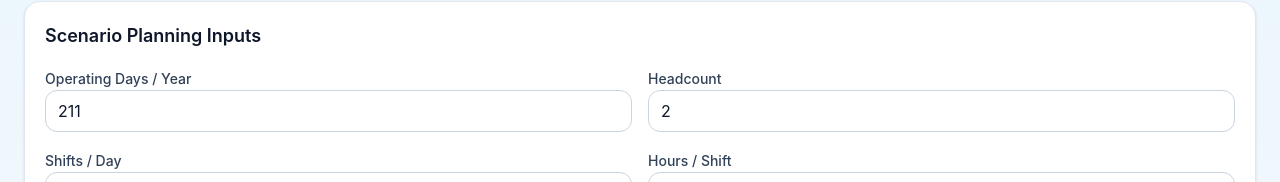
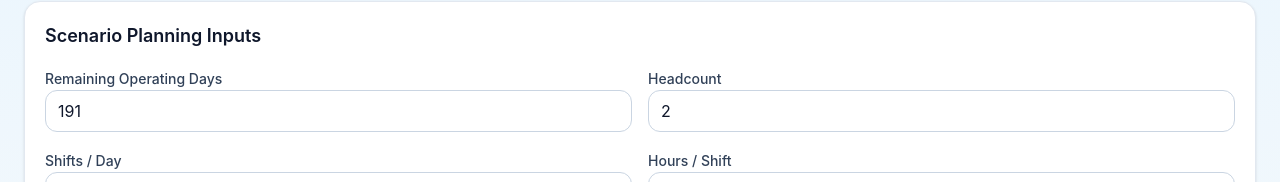
Before and after one commit to katops2/DynamaxTool, a React (Vite) app: page / in a window 1280 px wide. Shown: the part 719-901 px from the top of the page. Built offline with nearby package versions, Linux system fonts and the light colour scheme.

Commit message:
Expand projected downtime range to 5-60 percent

```diff
--- a/src/App.jsx
+++ b/src/App.jsx
@@ -162,7 +162,7 @@ export default function DynamaxProductionScenarioTool() {
   const [shiftsPerDay, setShiftsPerDay] = useState(2);
   const [hoursPerShift, setHoursPerShift] = useState(8);
   const [overtimeHoursPerWeek, setOvertimeHoursPerWeek] = useState("0");
-  const [operatingDaysPerYear, setOperatingDaysPerYear] = useState(211);
+  const [operatingDaysPerYear, setOperatingDaysPerYear] = useState(191);
   const [dailyGoalLF, setDailyGoalLF] = useState(10792);
   const [annualGoalLF, setAnnualGoalLF] = useState(2500000);
   const [lastYearLF, setLastYearLF] = useState(1594213);
@@ -294,7 +294,7 @@ export default function DynamaxProductionScenarioTool() {
 
             <Card title="Scenario Planning Inputs">
               <div className="grid grid-cols-1 gap-4 md:grid-cols-2">
-                <FormattedNumberInput label="Operating Days / Year" value={operatingDaysPerYear} onChange={setOperatingDaysPerYear} />
+                <FormattedNumberInput label="Remaining Operating Days" value={operatingDaysPerYear} onChange={setOperatingDaysPerYear} />
                 <FormattedNumberInput label="Headcount" value={headcount} onChange={setHeadcount} />
                 <SelectInput
                   label="Shifts / Day"
@@ -343,8 +343,8 @@ export default function DynamaxProductionScenarioTool() {
                   label="Projected Downtime"
                   value={projectedDowntimePct}
                   onChange={setProjectedDowntimePct}
-                  min={0}
-                  max={30}
+                  min={5}
+                  max={60}
                   step={1}
                   suffix="%"
                   helper="10% is neutral because the production sheet rates already reflect about that level."
```
